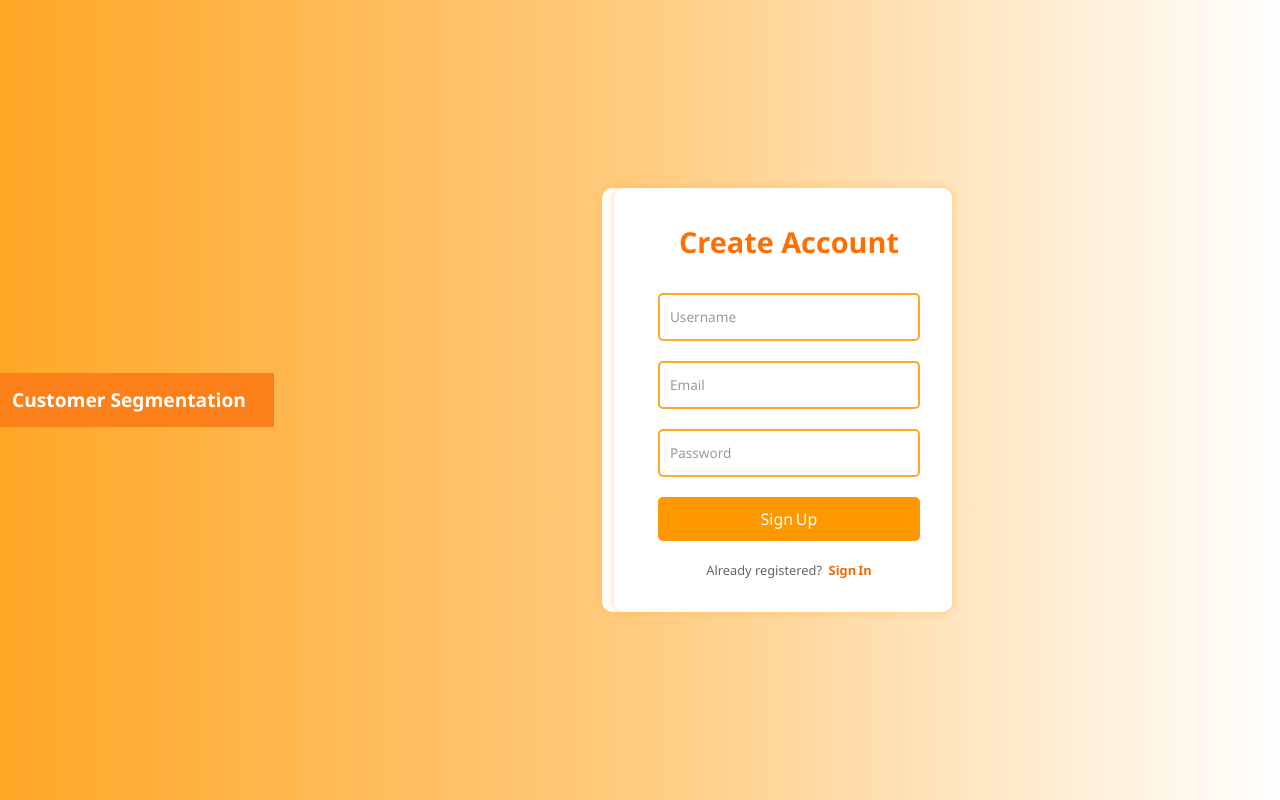
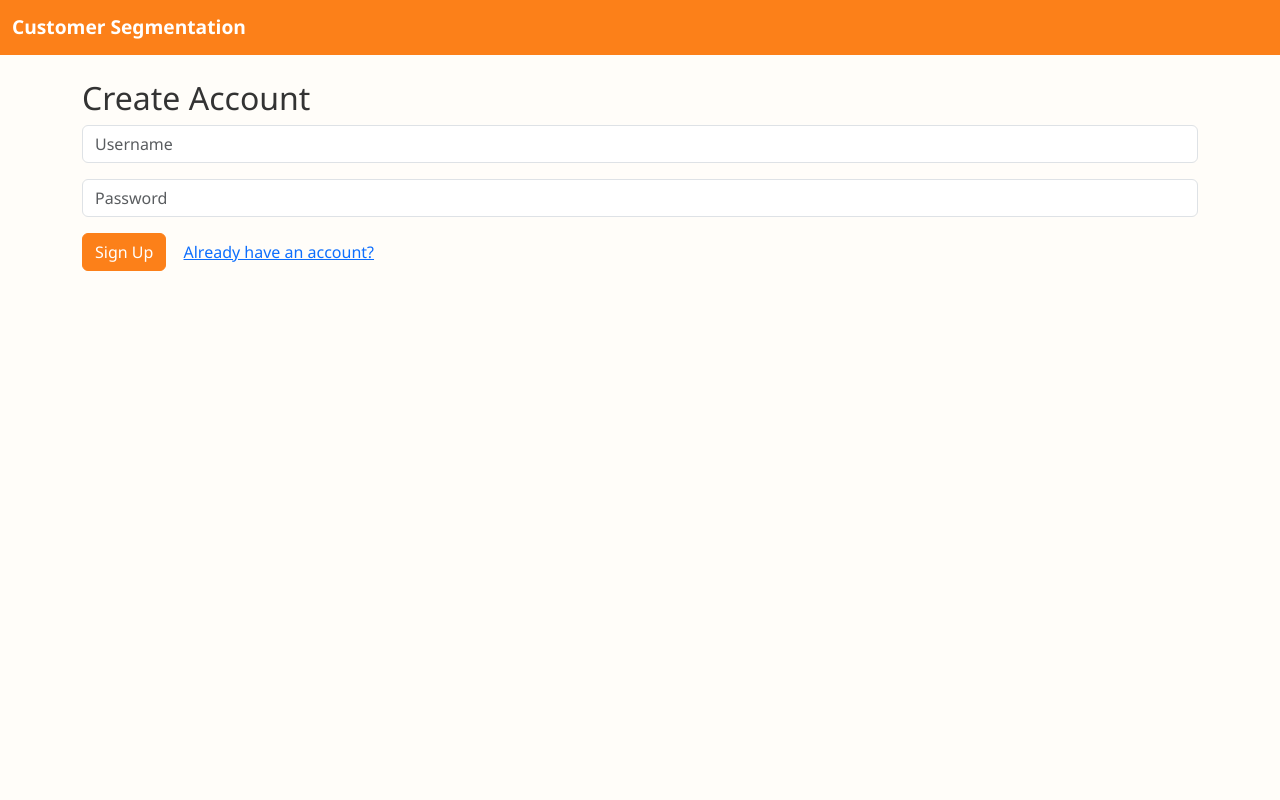
Before and after one commit to Maitreya2004/Customer-Segmentation, a Flask app: template app/templates/register.html in a window 1280 px wide. Run offline with Flask 3, Linux system fonts and the light colour scheme; the template is opened without the code that fills it, so the values that code supplies are empty.

Commit message:
first commit

```diff
--- a/app/static/auth/auth.css
+++ /dev/null
@@ -1,106 +0,0 @@
-/* Orange → light‑orange → white theme (login & register forms) */
-
-/* ---------- layout ---------- */
-body {
-  background: linear-gradient(to right, #ffa726, #ffcc80, #ffffff);
-  font-family: "Segoe UI", sans-serif;
-  display: flex;
-  justify-content: center;
-  align-items: center;
-  min-height: 100vh;
-  margin: 0;
-}
-
-/* ---------- card ---------- */
-.container {
-  width: 350px;
-  background: #ffffff;
-  border-radius: 10px;
-  box-shadow: 0 0 10px rgba(255, 167, 38, 0.4);
-  overflow: hidden;
-}
-
-/* ---------- form ---------- */
-.form {
-  display: flex;
-  flex-direction: column;
-  align-items: center;
-  gap: 20px;
-  padding: 2rem;
-}
-
-.title {
-  font-size: 1.8rem;
-  font-weight: 700;
-  color: #ff6f00;
-  margin-bottom: 10px;
-}
-
-/* ---------- floating labels ---------- */
-.form_control {
-  width: 100%;
-  position: relative;
-}
-
-.input {
-  width: 100%;
-  padding: 10px;
-  font-size: 1rem;
-  border: 2px solid #ffa726;
-  border-radius: 5px;
-  background: #ffffff;
-  color: #333;
-  outline: none;
-}
-
-.label {
-  position: absolute;
-  top: 50%;
-  left: 12px;
-  transform: translateY(-50%);
-  transition: 0.2s ease;
-  color: #999;
-  font-size: 0.85rem;
-  pointer-events: none;
-}
-
-.input:focus + .label,
-.input:valid + .label {
-  transform: translateY(-130%);
-  font-size: 0.75rem;
-  color: #ff6f00;
-}
-
-/* ---------- buttons ---------- */
-button {
-  width: 100%;
-  padding: 10px;
-  font-size: 1rem;
-  border: none;
-  border-radius: 5px;
-  background: #ff9800;
-  color: #ffffff;
-  cursor: pointer;
-  transition: background-color 0.3s ease;
-}
-
-button:hover {
-  background: #fb8c00;
-}
-
-/* ---------- helper text ---------- */
-.bottom_text {
-  font-size: 0.8rem;
-  color: #666;
-  text-align: center;
-}
-
-.switch {
-  font-weight: 700;
-  color: #ef6c00;
-  text-decoration: none;
-}
-
-.switch:hover {
-  text-decoration: underline;
-}
--- a/app/templates/register.html
+++ b/app/templates/register.html
@@ -2,33 +2,15 @@
 {% block title %}Register{% endblock %}
 
 {% block content %}
-<link rel="stylesheet" href="{{ url_for('static', filename='css/auth.css') }}">
-
-<div class="container">
-  <form class="form" method="post" action="{{ url_for('auth.register') }}">
-    <span class="title">Create&nbsp;Account</span>
-
-    <div class="form_control">
-      <input name="username" class="input" required>
-      <label class="label">Username</label>
-    </div>
-
-    <div class="form_control">
-      <input name="email" type="email" class="input" required>
-      <label class="label">Email</label>
-    </div>
-
-    <div class="form_control">
-      <input name="password" type="password" class="input" required>
-      <label class="label">Password</label>
-    </div>
-
-    <button type="submit">Sign Up</button>
-
-    <span class="bottom_text">
-      Already registered?
-      <a href="{{ url_for('auth.login') }}" class="switch">Sign In</a>
-    </span>
-  </form>
-</div>
+<h2>Create Account</h2>
+<form method="post">
+  <div class="mb-3">
+    <input name="username" class="form-control" placeholder="Username" required>
+  </div>
+  <div class="mb-3">
+    <input name="password" type="password" class="form-control" placeholder="Password" required>
+  </div>
+  <button class="btn btn-primary">Sign Up</button>
+  <a href="{{ url_for('auth.login') }}" class="btn btn-link">Already have an account?</a>
+</form>
 {% endblock %}
```
Also changed, not shown: app/templates/login.html (+11 -24 lines).
